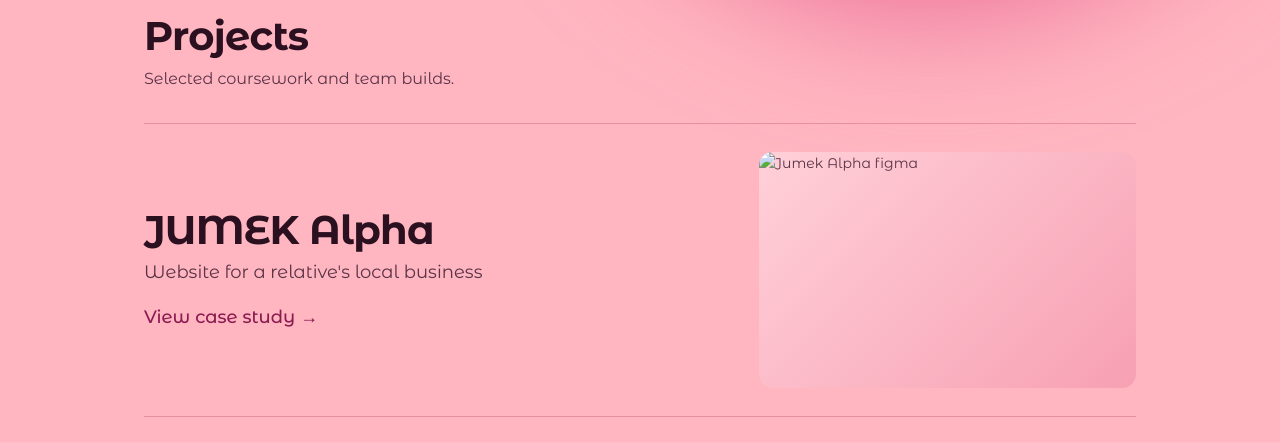
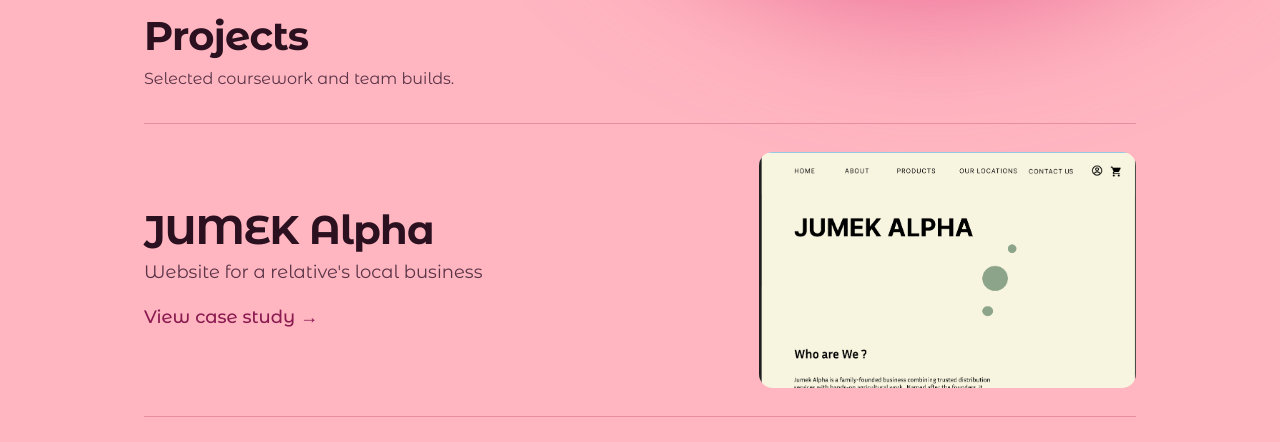
Before and after one commit to Nekwu126/portfolio_two, a plain HTML site: page index.html in a window 1280 px wide. Shown: the part 782-1224 px from the top of the page. Drawn offline with Linux system fonts and the light colour scheme; the site is published under a folder, as on GitHub Pages, so addresses that start at the root find nothing; grey boxes are pictures that could not be loaded; a web font is replaced by a local one.

Commit message:
removed / from assets in jumek alpha

```diff
--- a/index.html
+++ b/index.html
@@ -48,7 +48,7 @@
           <p>Website for a relative's local business</p>
           <span class="go">View case study →</span>
         </div>
-        <div class="tile" aria-hidden="true"><img src="/assets/um jumek.png" alt="Jumek Alpha figma"></div>
+        <div class="tile" aria-hidden="true"><img src="assets/um jumek.png" alt="Jumek Alpha figma"></div>
       </a>
 
       <a class="row" href="https://nekwu126.github.io/group-1-project/">
```
